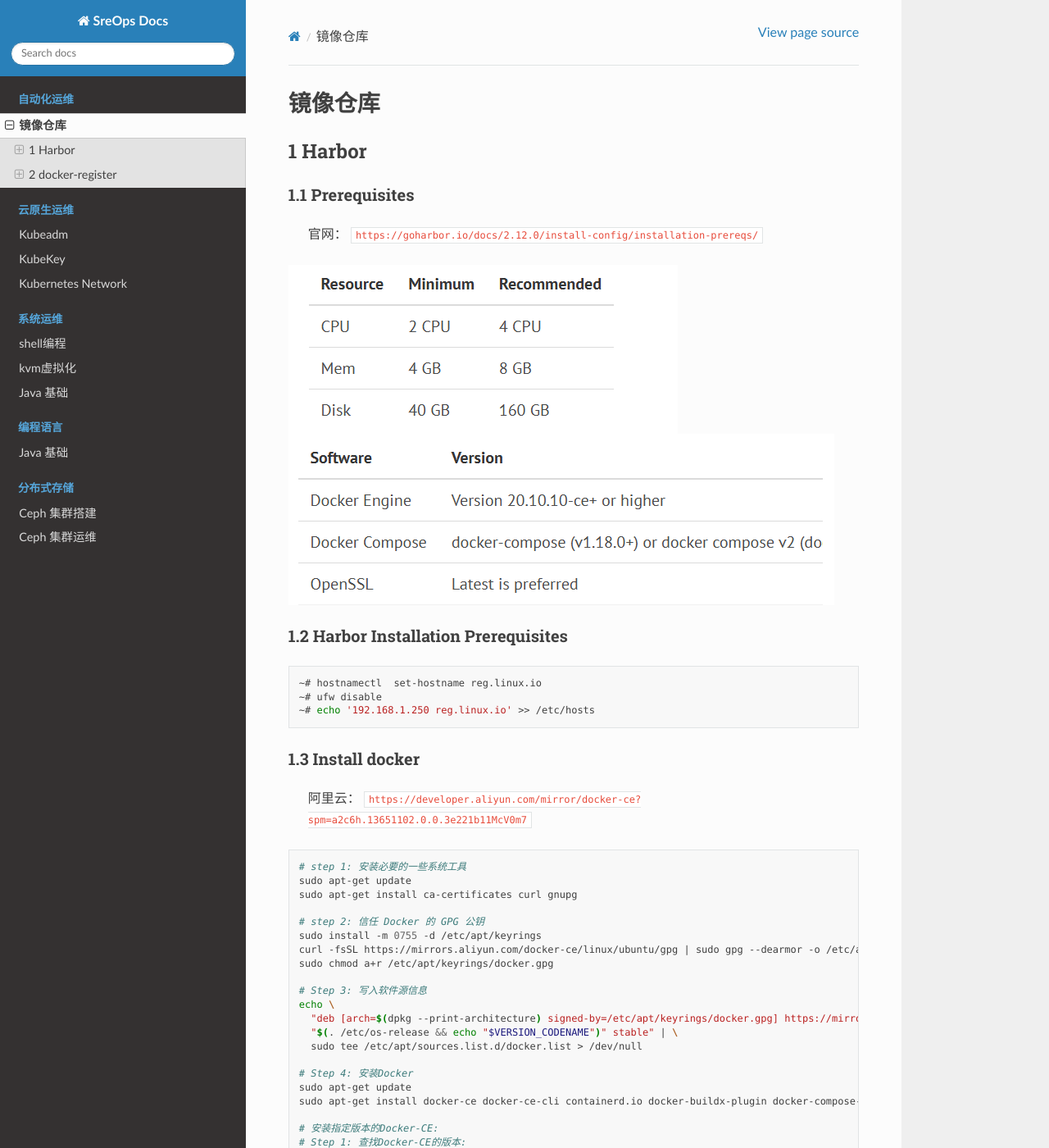
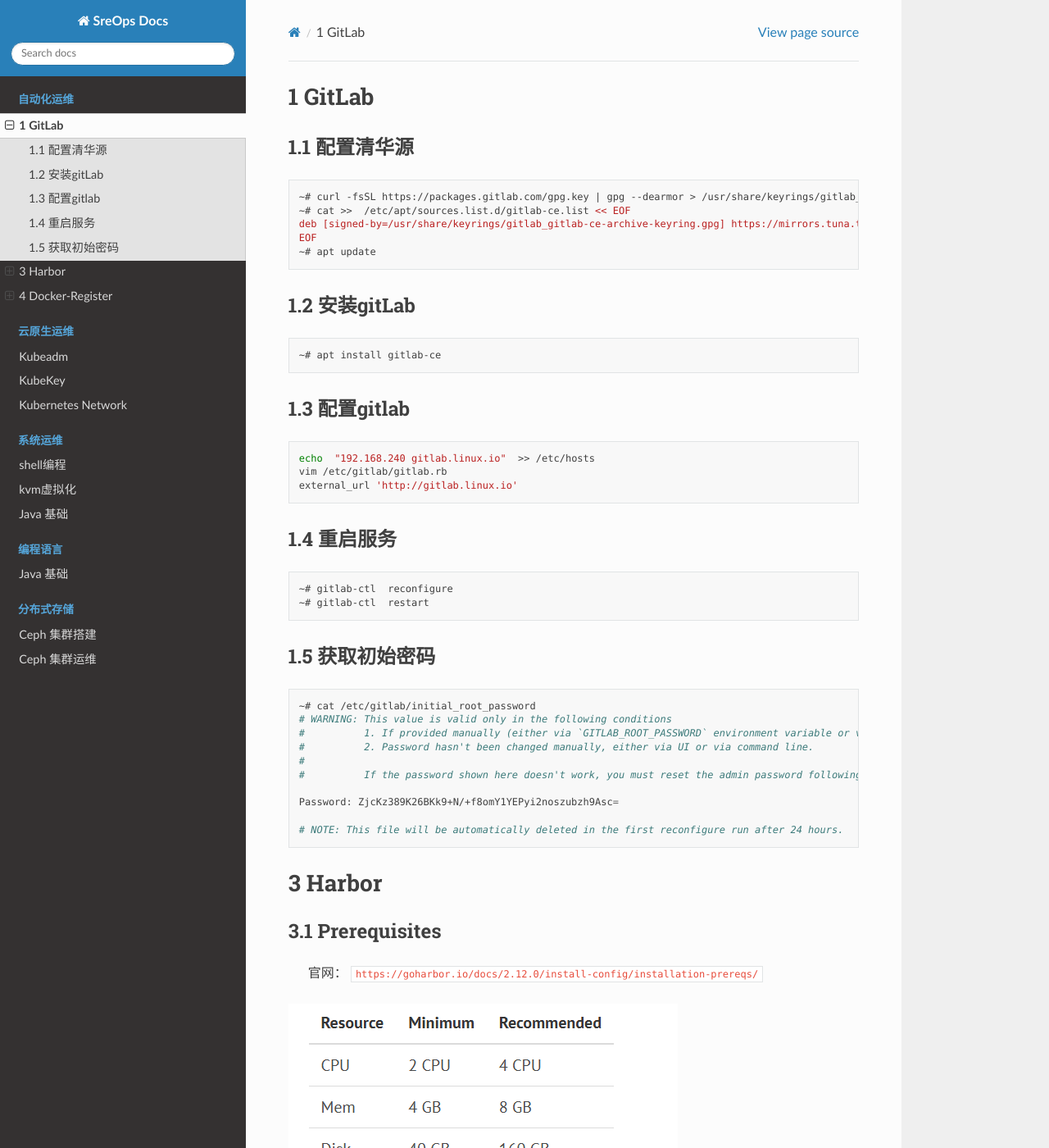
Before and after one commit to dengyouf/sreops_tutorial, a Sphinx documentation site: the page built from source/devops/devops.md, in a window 1280 px wide and 1400 px high. Shown: the whole window at 82% size. Built offline with Sphinx 7.4.7 and the Read the Docs theme 3.1.0, drawn with Linux system fonts in a browser that asks for light colours; pages that are not in the unit, such as notebooks, are missing from menus; some of the changed text lies outside the part shown.

Commit message:
add harbor

````diff
--- a/source/devops/harbor_setup.md
+++ b/source/devops/devops.md
@@ -1,23 +1,68 @@
-# 镜像仓库
+## 1 GitLab
 
-## 1 Harbor
+### 1.1 配置清华源
+```shell
+~# curl -fsSL https://packages.gitlab.com/gpg.key | gpg --dearmor > /usr/share/keyrings/gitlab_gitlab-ce-archive-keyring.gpg
+~# cat >>  /etc/apt/sources.list.d/gitlab-ce.list << EOF
+deb [signed-by=/usr/share/keyrings/gitlab_gitlab-ce-archive-keyring.gpg] https://mirrors.tuna.tsinghua.edu.cn/gitlab-ce/ubuntu focal main
+EOF
+~# apt update
+```
+
+### 1.2 安装gitLab
+
+```shell
+~# apt install gitlab-ce
+```
+
+### 1.3 配置gitlab
+
+```shell
+echo  "192.168.240 gitlab.linux.io"  >> /etc/hosts
+vim /etc/gitlab/gitlab.rb
+external_url 'http://gitlab.linux.io'
+```
+
+### 1.4 重启服务
+
+```shell
+~# gitlab-ctl  reconfigure
+~# gitlab-ctl  restart
+```
+
+### 1.5 获取初始密码
+
+```shell
+~# cat /etc/gitlab/initial_root_password
+# WARNING: This value is valid only in the following conditions
+#          1. If provided manually (either via `GITLAB_ROOT_PASSWORD` environment variable or via `gitlab_rails['initial_root_password']` setting in `gitlab.rb`, it was provided before database was seeded for the first time (usually, the first reconfigure run).
+#          2. Password hasn't been changed manually, either via UI or via command line.
+#
+#          If the password shown here doesn't work, you must reset the admin password following https://docs.gitlab.com/ee/security/reset_user_password.html#reset-your-root-password.
+
+Password: ZjcKz389K26BKk9+N/+f8omY1YEPyi2noszubzh9Asc=
+
+# NOTE: This file will be automatically deleted in the first reconfigure run after 24 hours.
+```
+
+## 3 Harbor
 
 
-### 1.1 Prerequisites
+### 3.1 Prerequisites
 
 > 官网： `https://goharbor.io/docs/2.12.0/install-config/installation-prereqs/`
 
 ![img.png](img.png)
 ![img_1.png](img_1.png)
 
-### 1.2 Harbor Installation Prerequisites
+### 3.2 Harbor Installation Prerequisites
 
 ```shell
 ~# hostnamectl  set-hostname reg.linux.io
 ~# ufw disable
 ~# echo '192.168.1.250 reg.linux.io' >> /etc/hosts
 ```
-### 1.3 Install docker
+### 3.3 Install docker
 
 > 阿里云： `https://developer.aliyun.com/mirror/docker-ce?spm=a2c6h.13651102.0.0.3e221b11McV0m7`
 
@@ -66,7 +111,7 @@
 # docker compose version
 Docker Compose version v2.32.1
 ```
-### 1.4 Install docker-compose (可选)
+### 3.4 Install docker-compose (可选)
 
 > 官网： `https://docs.docker.com/compose/install/#install-compose`
 
@@ -82,7 +127,7 @@
 OpenSSL version: OpenSSL 1.1.0f  25 May 2017
 ```
 
-### 1.5 Download and Unpack the Installer
+### 3.5 Download and Unpack the Installer
 
 ```shell
 ~# wget https://github.com/goharbor/harbor/releases/download/v2.12.1/harbor-offline-installer-v2.12.1.tgz
@@ -90,7 +135,7 @@
 
 ```
 
-### 1.6 Configure HTTPS Access to Harbor
+### 3.6 Configure HTTPS Access to Harbor
 
 ```
 ~]# mkdir /opt/harbor/ssl
@@ -148,7 +193,7 @@
     -out reg.linux.io.crt
 ```
 
-### 1.7 Configure the Harbor YML File
+### 3.7 Configure the Harbor YML File
 
 ```shell
 /opt/harbor/ssl# cp /opt/harbor/harbor.yml.tmpl /opt/harbor/harbor.yml
@@ -168,7 +213,7 @@
   private_key: /opt/harbor/ssl/reg.linux.io.key
 ```
 
-### 1.8 Run the `prepare` script to enable HTTPS
+### 3.8 Run the `prepare` script to enable HTTPS
 
 ```shell
 ~# cd /opt/harbor/ && ./prepare
@@ -198,7 +243,7 @@
 WantedBy=multi-user.target
 ```
 
-### 1.9 Provide the Certificates to Harbor and Docker
+### 3.9 Provide the Certificates to Harbor and Docker
 
 ```shell
 /opt/harbor# cd ssl/
@@ -219,7 +264,7 @@
 Login Succeeded
 ```
 
-### 1.10 Upload image to Harbor
+### 3.10 Upload image to Harbor
 
 ```shell
 docker pull ikubernetes/myapp:v1
@@ -227,14 +272,14 @@
 docker push reg.linux.io/library/myapp:v1
 ```
 
-## 2 docker-register
+## 4 Docker-Register
 
-### 2.1 启动register
+### 4.1 启动register
 
 ```shell
 ~# docker run -d --name docker-register  -p 5000:5000 -v /data/registry:/var/lib/registry registry:2
 ```
-### 2.2 push/pull 镜像报错解决
+### 4.2 push/pull 镜像报错解决
 
 ```shell
 ~# docker tag nginx:1.20 192.168.1.250:5000/nginx:1.20
--- a/source/index.rst
+++ b/source/index.rst
@@ -7,7 +7,7 @@
    :maxdepth: 2
    :caption:  自动化运维
 
-   devops/harbor_setup.md
+   devops/devops.md
 
 .. toctree::
    :maxdepth: 2
````
